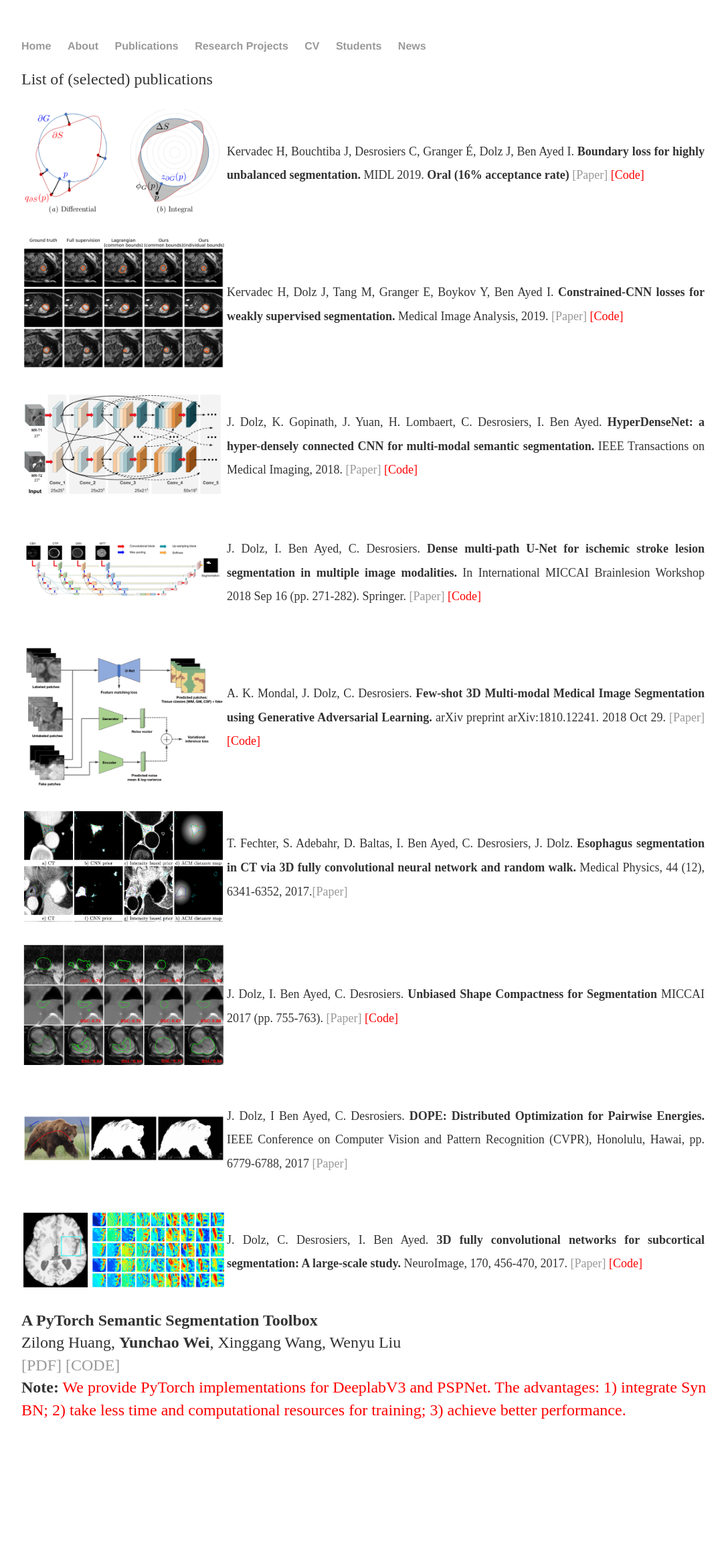
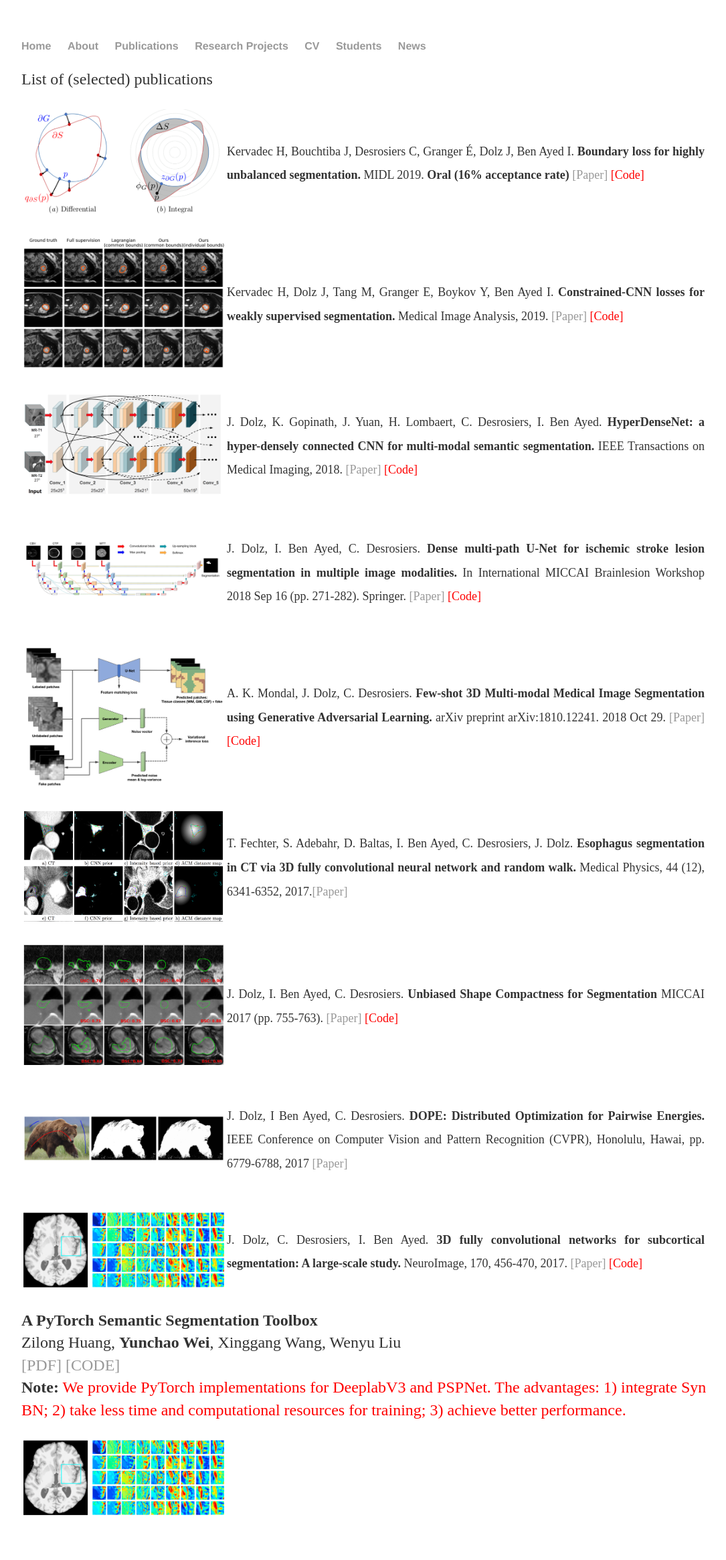
Before and after one commit to josedolz/josedolz.github.io, a Jekyll site: the page built from publications/index.html, in a window 1280 px wide. Shown: the whole page at 67% size, without its empty margins (96-1181 px from the left). Built offline with Jekyll 4.4.1, drawn with Linux system fonts in a browser that asks for light colours; before the commit the page ends 2183 px from its top, so only the background shows below that.

Commit message:
Update index.html

```diff
--- a/publications/index.html
+++ b/publications/index.html
@@ -78,6 +78,9 @@ title: publications
     </tr>
     </table>
 
+    <table>
+		<tr>
+			<td><img src="../images/NeuroFeatMaps.jpg" alt="neuroimage" class="image left" width="300px" /></td>
     <div class="media">
   <div class="media-body">
     <p class="media-heading">
@@ -89,5 +92,7 @@ title: publications
     </p>
   </div>
 </div>
+ </tr>
+</table>
 
 </section>
```
